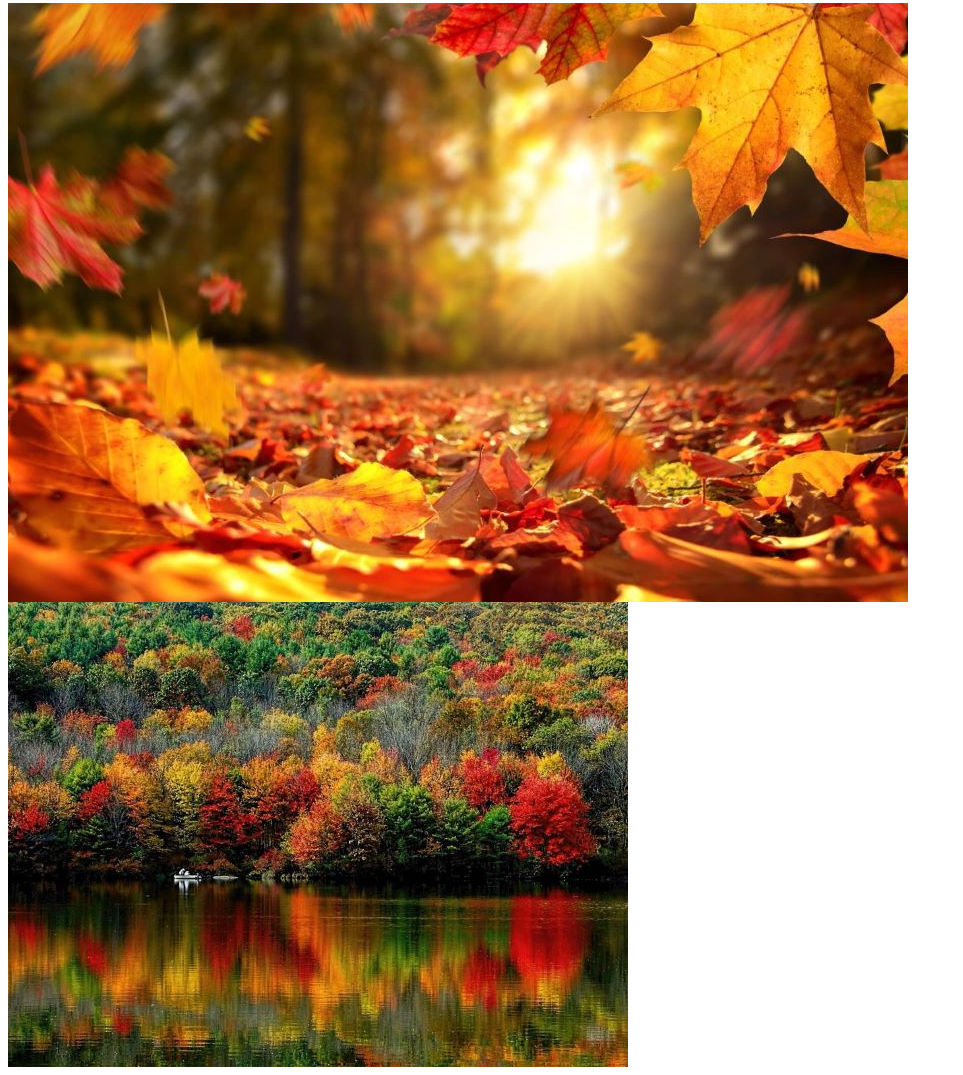
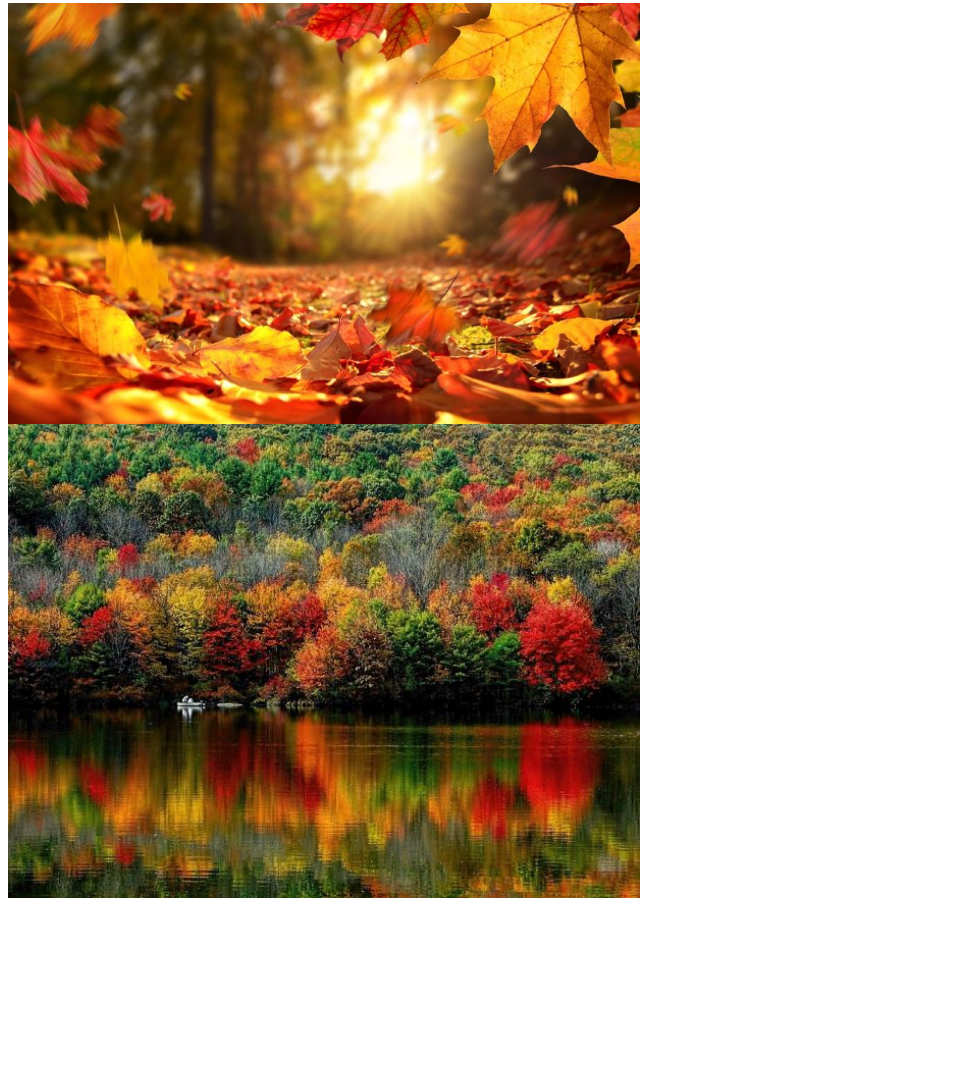
Before and after one commit to bezilule/terraform-beginner-bootcamp-2023, a plain HTML site: page public/index.html in a window 1280 px wide. Shown: the part 103-1178 px from the top of the page, without its empty margins (0-963 px from the left). After the commit the page ends 1009 px from the top, so only its background shows below. Drawn offline with Linux system fonts and the light colour scheme.

Commit message:
#52 test our terra home on terratowns test town

```diff
--- a/public/index.html
+++ b/public/index.html
@@ -7,7 +7,7 @@ Hello <!DOCTYPE html>
 </head>
 <body>
     <h1>Hello Fall</h1>
-    <img src="/assets/fall-leaves-image.jpg" />
-    <img src="/assets/fall-water-image.jpg" />
+    <img src="/assets/fall-leaves-image.jpg" width="50%" />
+    <img src="/assets/fall-water-image.jpg" width="50%"/>
 </body>
 </html>
```
Also changed, not shown: 5 other files.
